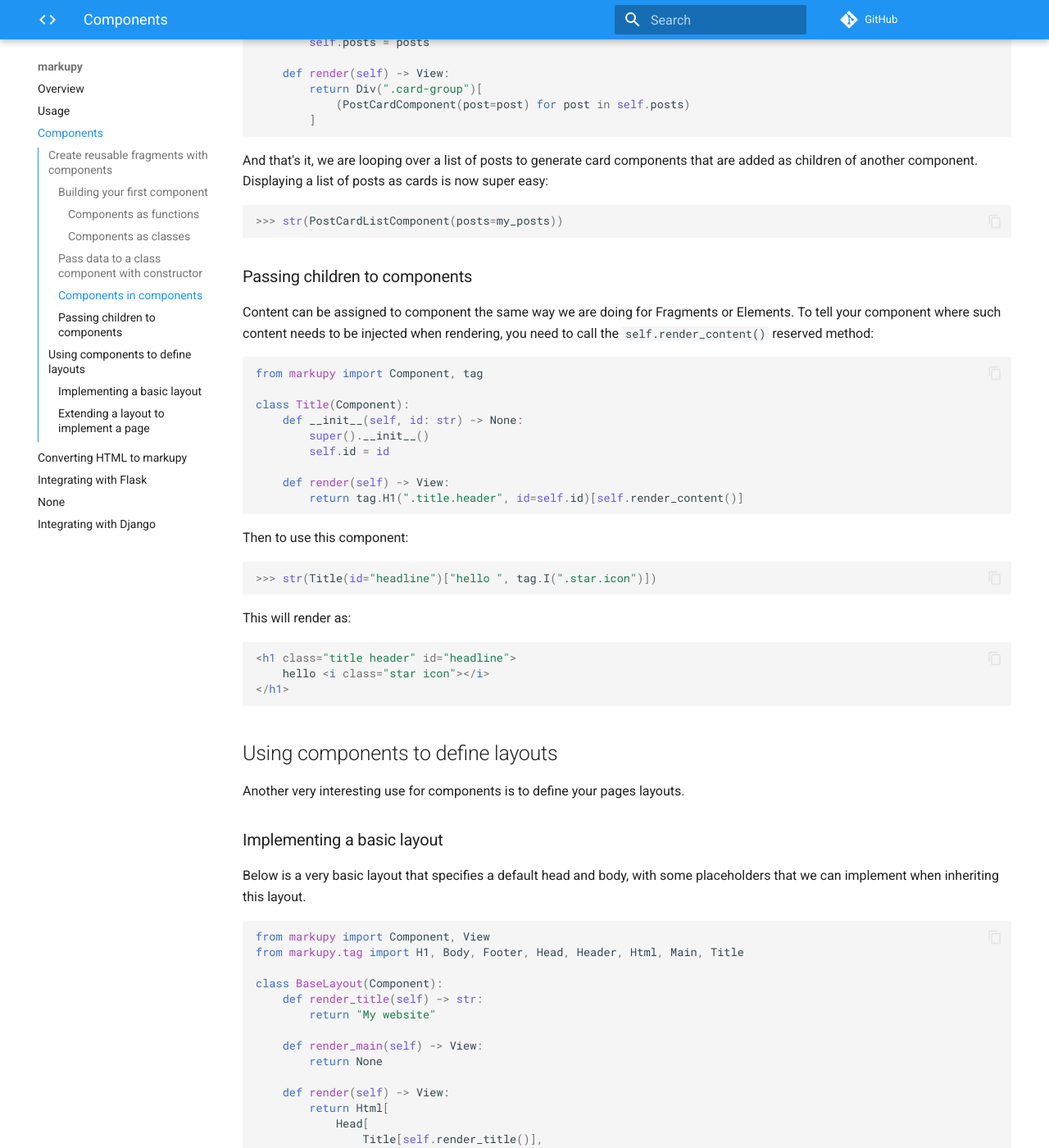
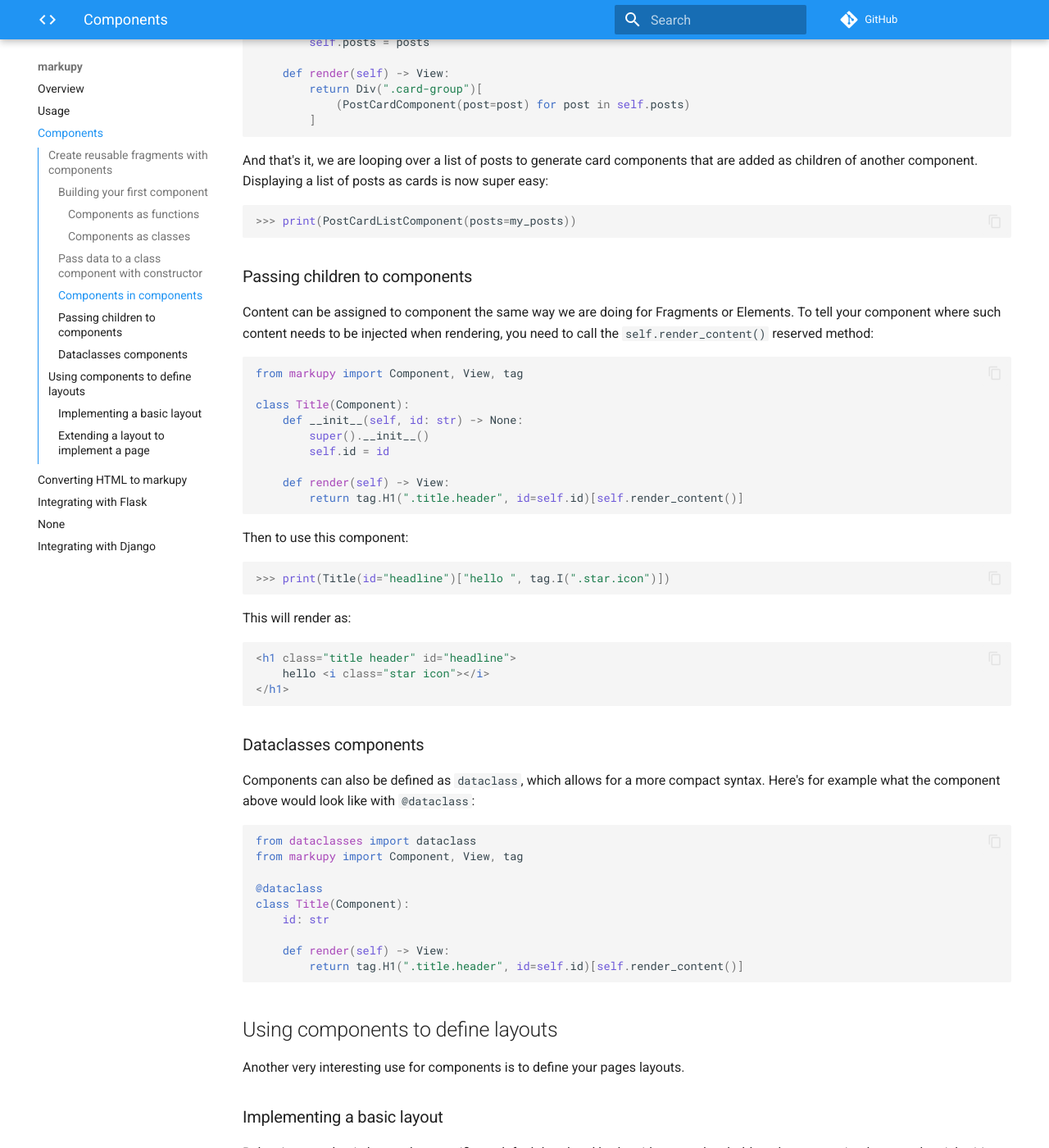
Before and after one commit to witiz/markupy, an MkDocs documentation site: the page built from docs/components.md, in a window 1280 px wide and 1400 px high, scrolled down 2308 px. Shown: the whole window at 82% size. Built offline with MkDocs 1.6.1 and Material for MkDocs 9.7.7, drawn with Linux system fonts in a browser that asks for light colours; comment, search, counter and statistics services are not loaded.

Commit message:
Update component documentation with dataclass

````diff
--- a/docs/components.md
+++ b/docs/components.md
@@ -115,7 +115,7 @@ class PostCardListComponent(Component):
 And that's it, we are looping over a list of posts to generate card components that are added as children of another component. Displaying a list of posts as cards is now super easy:
 
 ```python
->>> str(PostCardListComponent(posts=my_posts))
+>>> print(PostCardListComponent(posts=my_posts))
 ```
 
 ### Passing children to components
@@ -124,7 +124,7 @@ Content can be assigned to component the same way we are doing for Fragments or
 To tell your component where such content needs to be injected when rendering, you need to call the `self.render_content()` reserved method:
 
 ```python
-from markupy import Component, tag
+from markupy import Component, View, tag
 
 class Title(Component):
     def __init__(self, id: str) -> None:
@@ -138,7 +138,7 @@ class Title(Component):
 Then to use this component:
 
 ```python
->>> str(Title(id="headline")["hello ", tag.I(".star.icon")])
+>>> print(Title(id="headline")["hello ", tag.I(".star.icon")])
 ```
 
 This will render as:
@@ -147,6 +147,23 @@ This will render as:
 <h1 class="title header" id="headline">
     hello <i class="star icon"></i>
 </h1>
+```
+
+### Dataclasses components
+
+Components can also be defined as `dataclass`, which allows for a more compact syntax.
+Here's for example what the component above would look like with `@dataclass`:
+
+```python
+from dataclasses import dataclass
+from markupy import Component, View, tag
+
+@dataclass
+class Title(Component):
+    id: str
+
+    def render(self) -> View:
+        return tag.H1(".title.header", id=self.id)[self.render_content()]
 ```
 
 ## Using components to define layouts
````
